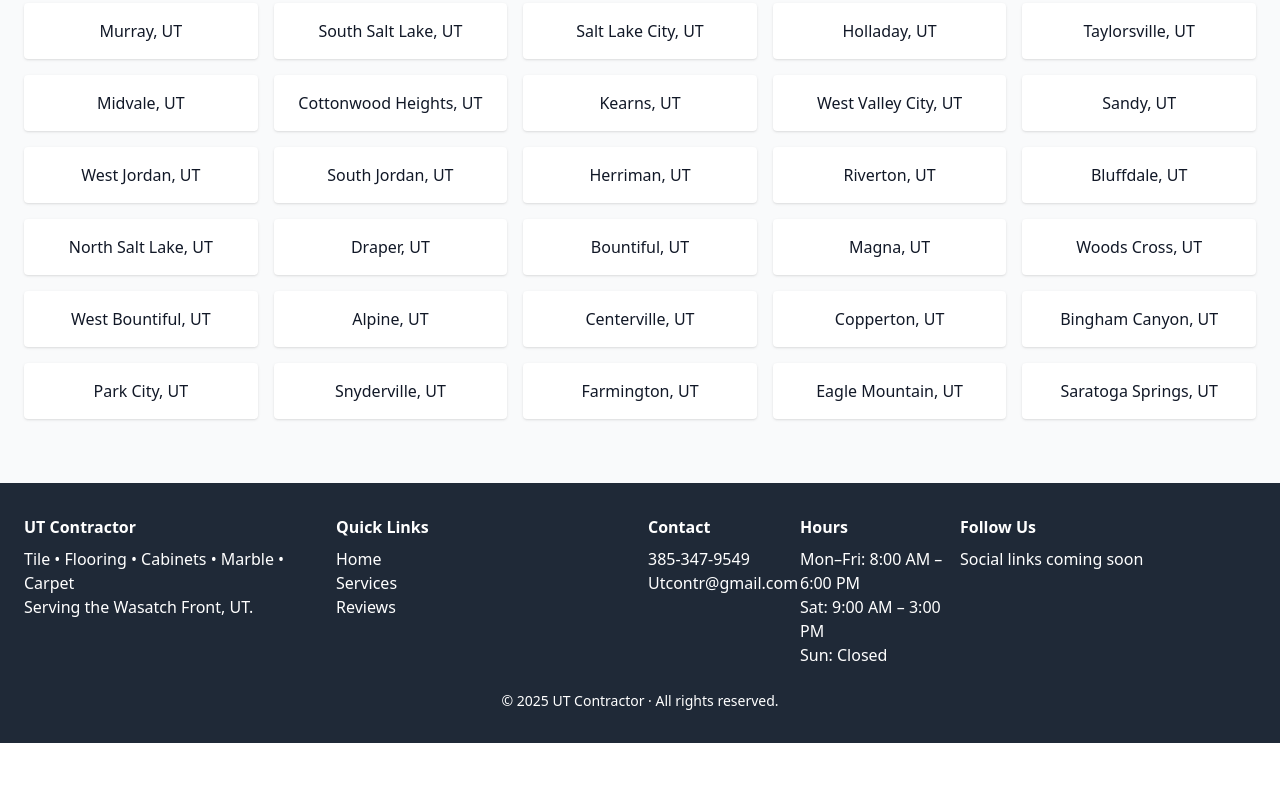
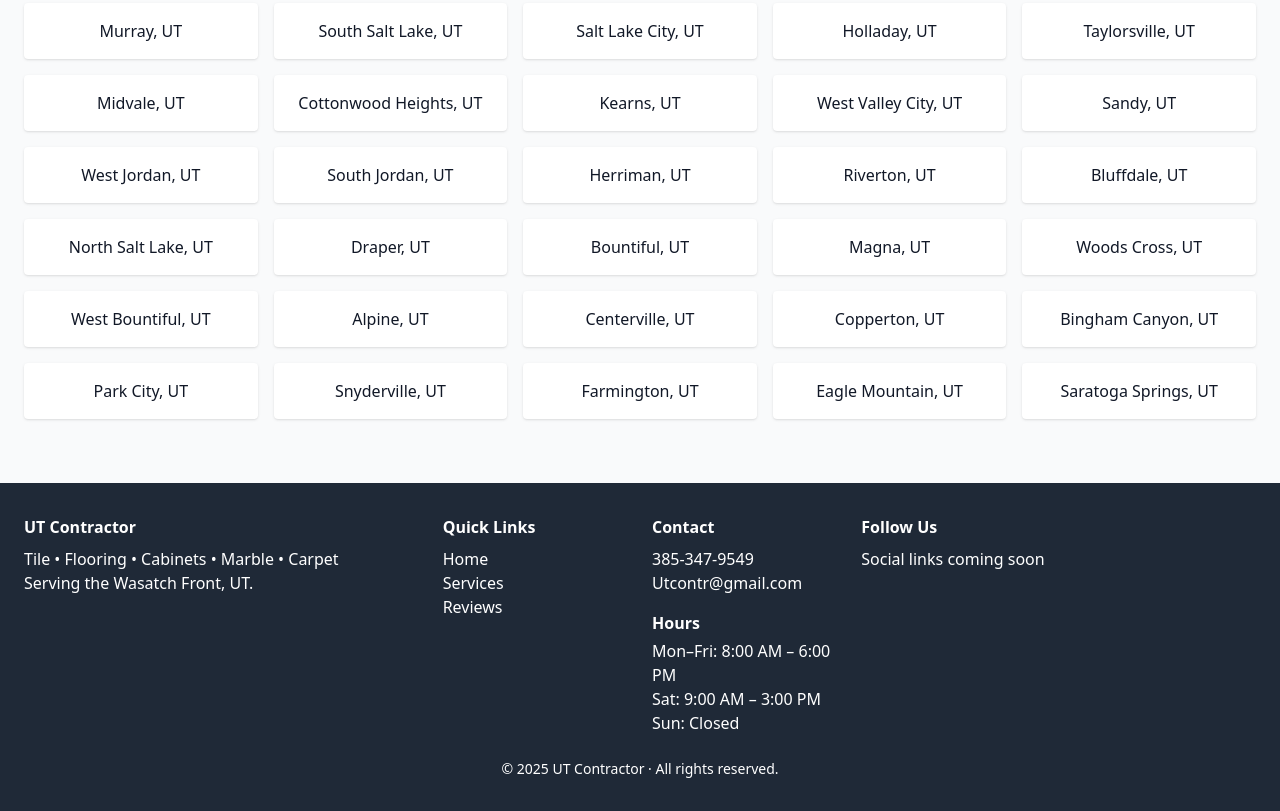
Before and after one commit to yaman20912-oss/UT-CONTRACTOR-LLC, a plain HTML site: page index.html in a window 1280 px wide. Shown: the part 1161-1972 px from the top of the page. Before the commit the page ends 1904 px from the top, so only its background shows below. Drawn offline with nearby package versions, Linux system fonts and the light colour scheme.

Commit message:
Update index.html

```diff
--- a/index.html
+++ b/index.html
@@ -134,7 +134,7 @@
 
         <!-- ===== Footer ===== -->
   <footer id="footer" class="bg-gray-800 text-white py-8">
-    <div class="container mx-auto px-6 grid grid-cols-1 md:grid-cols-4 gap-4">
+    <div class="container mx-auto px-6 grid grid-cols-1 md:grid-cols-3 gap-6">
 
       <!-- Column 1: Company Info -->
       <div>
@@ -142,32 +142,26 @@
         <p>Tile • Flooring • Cabinets • Marble • Carpet<br>Serving the Wasatch Front, UT.</p>
       </div>
 
-      <!-- Column 2: Quick Links + Contact Info side by side -->
+      <!-- Column 2: Quick Links + Contact side by side -->
+      <div class="grid grid-cols-2 gap-6">
+        <!-- Quick Links -->
         <div>
           <h4 class="font-semibold mb-2">Quick Links</h4>
           <p><a href="#home">Home</a><br><a href="#services">Services</a><br><a href="#reviews">Reviews</a></p>
         </div>
-
-      <!-- Column 3: Contact Info + Hours side by side -->
-      <div>
-        <div class="grid grid-cols-2 gap-2">
         <!-- Contact Info -->
         <div>
           <h4 class="font-semibold mb-2">Contact</h4>
           <p><a href="tel:13853479549" class="hover:underline">385-347-9549</a><br>
              <a href="mailto:Utcontr@gmail.com" class="hover:underline">Utcontr@gmail.com</a></p>
-          </div>
-          <!-- Hours -->
-          <div>
-            <h4 class="font-semibold mb-2">Hours</h4>
+          <h4 class="font-semibold mt-4 mb-1">Hours</h4>
           <p>Mon–Fri: 8:00 AM – 6:00 PM<br>
              Sat: 9:00 AM – 3:00 PM<br>
              Sun: Closed</p>
         </div>
       </div>
-      </div>
 
-      <!-- Column 4: Follow Us -->
+      <!-- Column 3: Follow Us -->
       <div>
         <h4 class="font-semibold mb-2">Follow Us</h4>
         <p>Social links coming soon</p>
```
Lines whose indentation alone changed are shown as unchanged.
